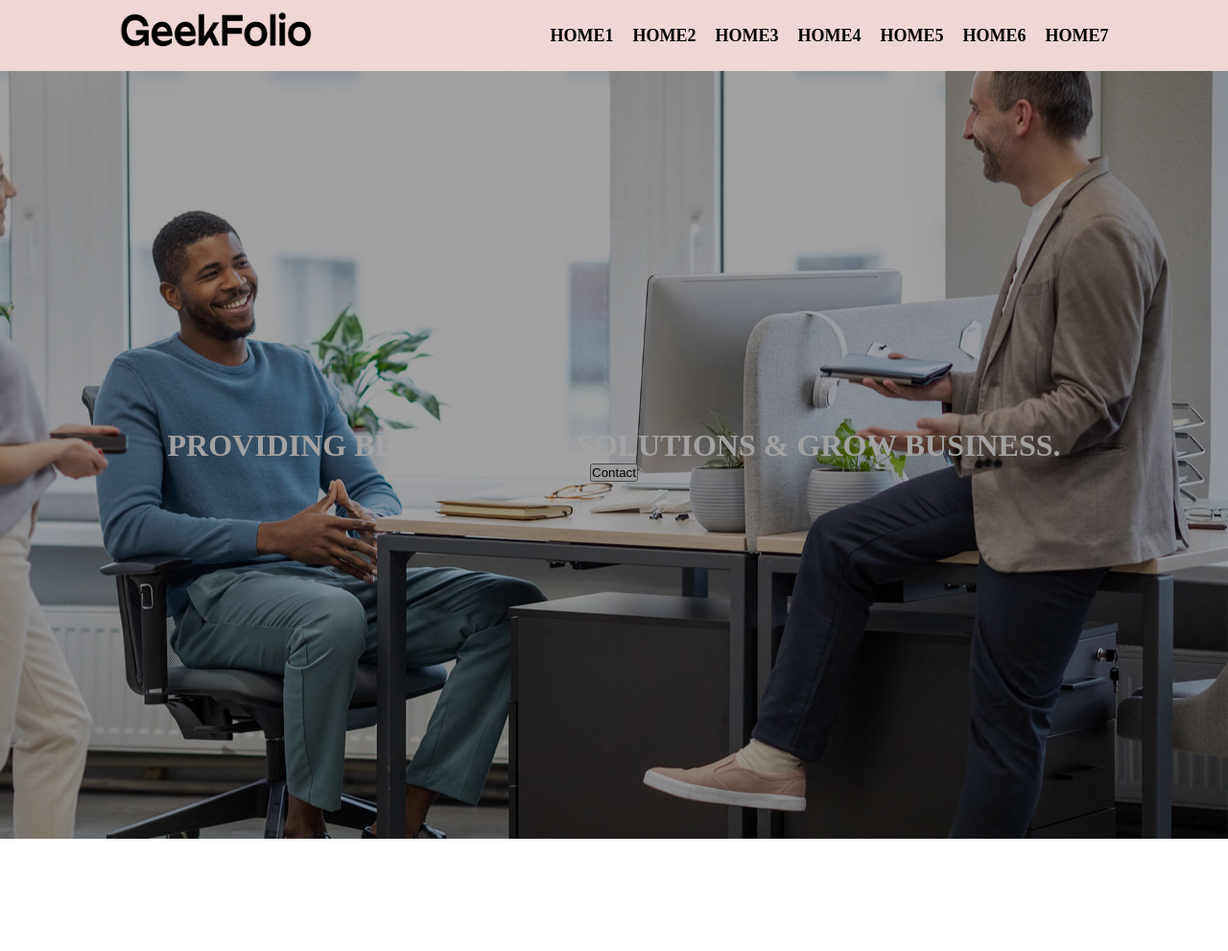
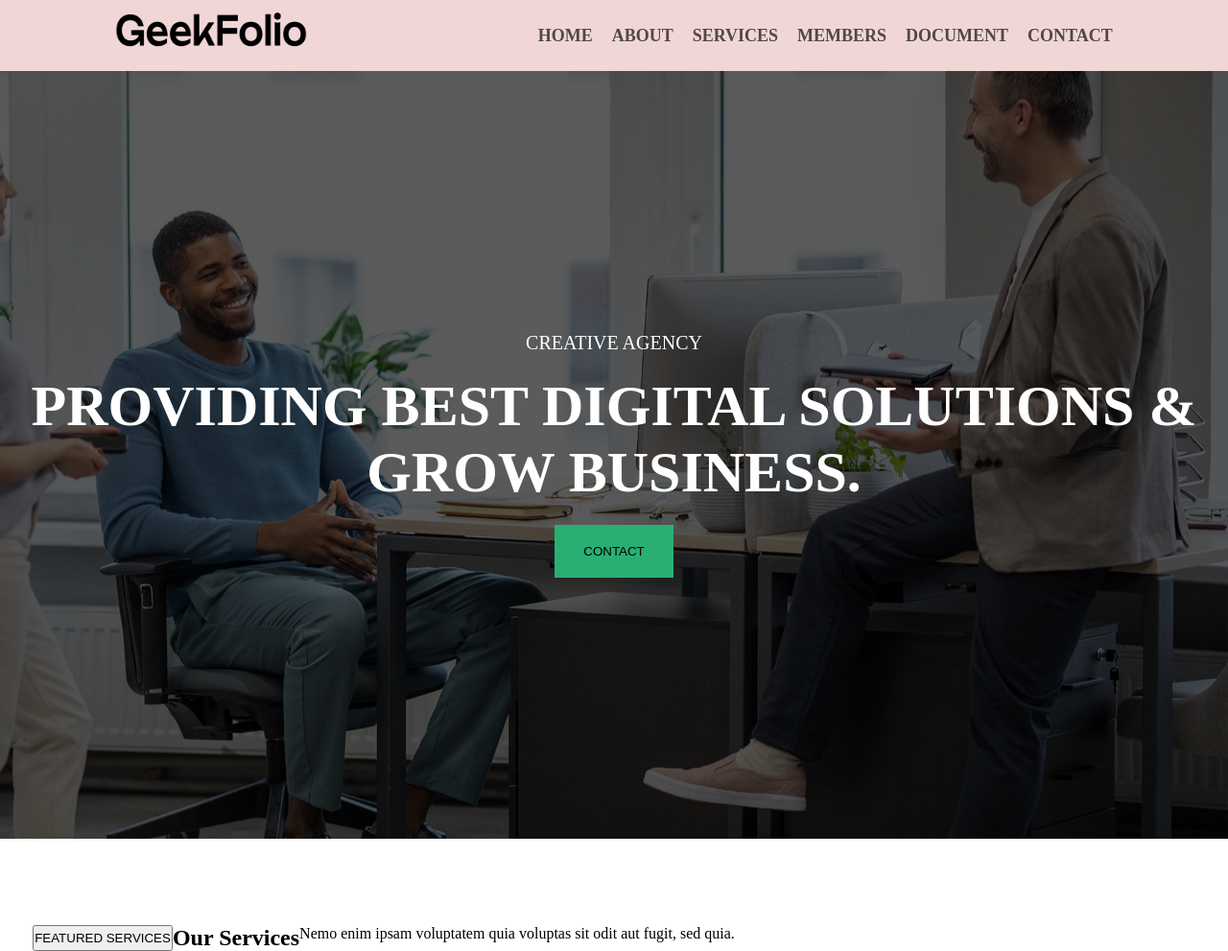
Before and after one commit to coderemran6910/portfolio-project1-, a plain HTML site: page index.html in a window 1280 px wide. Shown: the whole page at 96% size. Before the commit the page ends 874 px from the top, so only its background shows below. Drawn offline with Linux system fonts and the light colour scheme.

Commit message:
add dropdown memu

```diff
--- a/index.html
+++ b/index.html
@@ -13,23 +13,69 @@
         </div>
         <div class="menu">
             <ul>
-                <li>Home1</li>
-                <li>Home2</li>
-                <li>Home3</li>
-                <li>Home4</li>
-                <li>Home5</li>
-                <li>Home6</li>
-                <li>Home7</li>
+                <li>Home</li>
+                <li>About</li>
+                <li>Services</li>
+                <li>Members
+                    <ul class="dropdown">
+                        <li>Home</li>
+                        <li>About</li>
+                        <li>Services</li>
+                        <li>Members</li>
+                        <li>Document
+                            <ul class="dropdown">
+                                <li>Home</li>
+                                <li>About</li>
+                                <li>Services</li>
+                                <li>Members</li>
+                                <li>Document</li>
+                                <li>Contact</li>
+                            </ul>
+                        </li>
+                        <li>Contact</li>
+                    </ul>
+                </li>
+                <li>Document</li>
+                <li>Contact</li>
             </ul>
         </div>
     </nav>
     <div class="cover">
-        <p><a href=""></a></p>
-        <h1>Providing Best Digital Solutions & Grow Business.</h1>
-        <button>Contact</button>
+        <span class="sub-title">Creative Agency</span>
+        <h1 class="heading">Providing Best Digital Solutions & Grow Business.</h1>
+        <button class="btn btn-primary">Contact</button>
     </div>
 </header>
-<main>  </main>
+<main>
+
+    <section>
+    <ul>
+        <li><a href=""></a></li>
+        <li><a href=""></a></li>
+        <li><a href=""></a></li>
+        <li><a href=""></a></li>
+        <li><a href=""></a></li>
+    </ul>
+    </section>
+
+
+
+
+
+    <section class="servicesSection">
+      <div style="display: flex; justify-content: center;">
+        <div style="display: flex; justify-content: space-around;" >
+            <button> FEATURED SERVICES</button>
+            <h1 class="title"> Our Services </h1>
+        </div>
+        <div>
+            <p>
+                Nemo enim ipsam voluptatem quia voluptas sit odit aut fugit, sed quia.
+            </p>
+      </div>
+    </section>
+
+</main>
 <footer>
 
 </footer>
--- a/style.css
+++ b/style.css
@@ -16,9 +16,8 @@ nav{
     height: 50px;
     padding: 10px;
 }
-.menu ul{
+.menu > ul{
     display: flex;
-    list-style: none;
     justify-content: space-around;
     align-items: center;
 }
@@ -26,6 +25,8 @@ nav{
     padding: 10px;
     font-weight: bold;
     font-size: 18px;
+    color: rgba(1, 0, 0, 0.665);
+    list-style: none;
 }
 .menu ul li:hover{
     cursor: pointer;
@@ -39,7 +40,7 @@ nav{
     background-position: center;
     background-repeat: no-repeat;
     display: flex;
-    justify-content: center;
+    justify-content:center;
     align-items: center;
     flex-direction: column;
     text-align: center;
@@ -49,10 +50,47 @@ nav{
 
 }
 .cover::before{
-    background-color: rgba(3, 0, 0, 0.37);
+    background-color: rgba(0, 0, 0, 0.644);
     content: '';
     display: block;
     height: 100%;
     position: absolute;
     width: 100%;
   }
+  .heading{
+      font-size: 60px;
+      position: relative;
+      z-index: 1;
+  }
+  .btn{
+    position: relative;
+      padding: 10px 20px;
+      background-color: #2aaf73;
+      border: none;
+      top: 20px;
+      text-transform: uppercase;
+      color: white;
+      color: black;
+      font-weight: 400;
+      padding: 20px 30px;
+  }
+  .sub-title{
+      font-size: 20px;
+      position: relative;
+      z-index: 1;
+      bottom: 20px;
+      font-weight: 300;
+  }
+  .servicesSection{
+    width: 100vh;
+  }
+  nav ul li .dropdown{
+    display: none;
+  }
+  nav ul li:hover > .dropdown{
+    display: block;
+    position: absolute;
+    background-color: beige;
+    z-index: 2;
+
+  }
```
